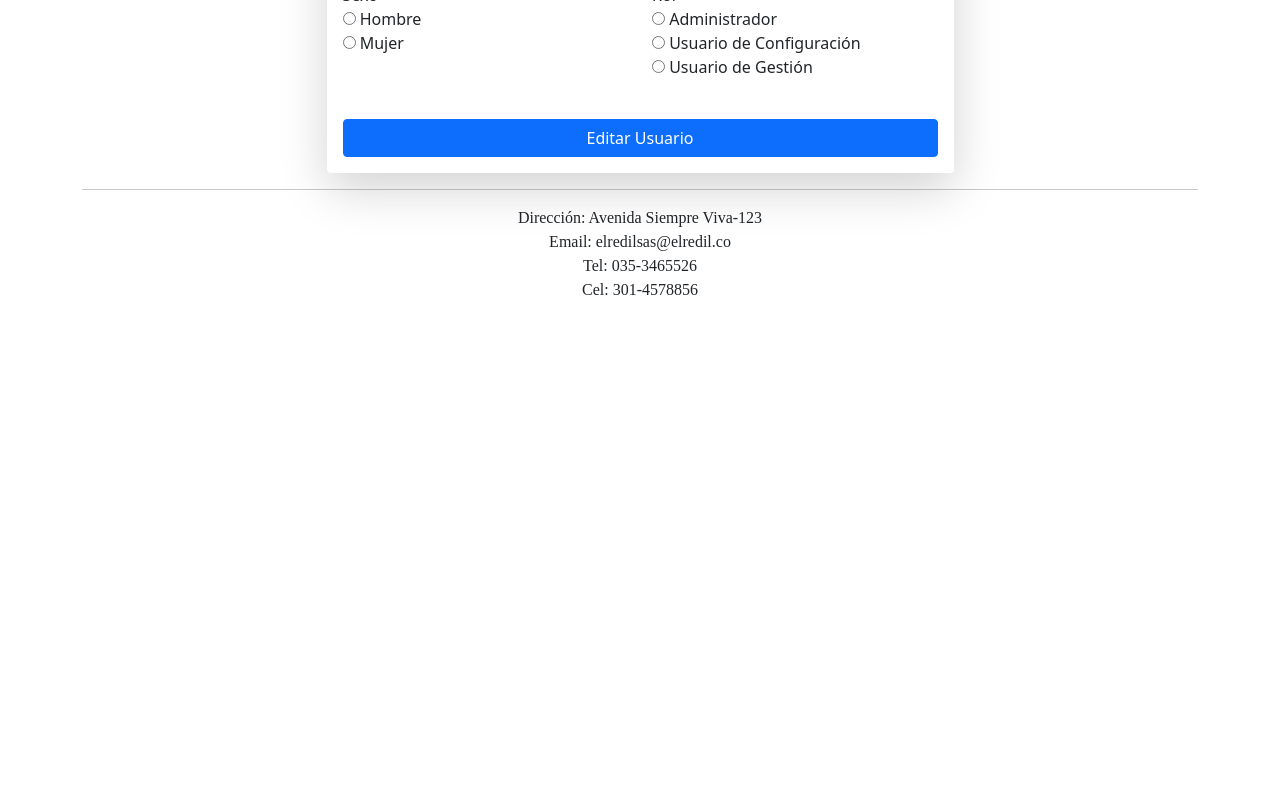
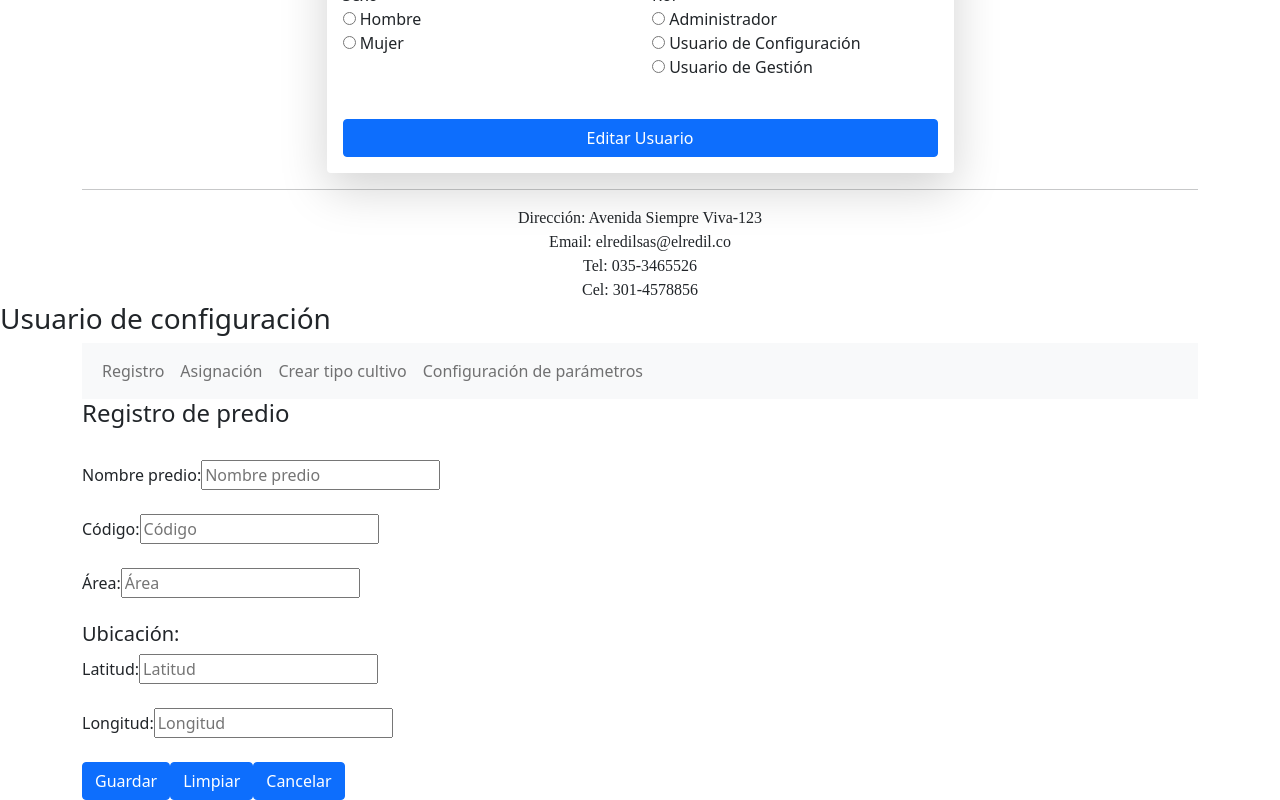
Before and after one commit to KevinHenriquez10/Proyecto, a React (Create React App) app: page / in a window 1280 px wide. Shown: the part 2745-3545 px from the top of the page. Before the commit the page ends 3047 px from the top, so only its background shows below. Built offline with nearby package versions, Linux system fonts and the light colour scheme.

Commit message:
Se agrega component registro predio - usuario conf

```diff
--- a/package.json
+++ b/package.json
@@ -6,6 +6,7 @@
     "@testing-library/jest-dom": "^5.15.0",
     "@testing-library/react": "^11.2.7",
     "@testing-library/user-event": "^12.8.3",
+    "boostrap": "^2.0.0",
     "bootstrap": "^5.1.3",
     "react": "^17.0.2",
     "react-dom": "^17.0.2",
--- a/src/App.js
+++ b/src/App.js
@@ -11,6 +11,7 @@ import alimentario from './assets/img/alimentario.jpg'
 import { Registro } from './components/Registro';
 import { VerUsuarios } from './components/VerUsuarios';
 import { EditarUsuario } from './components/EditarUsuario';
+import { RegistroPredio } from './components/RegistroPredio';
 const data = [
   { id: 1, tipo: "Alimentario", tiempo: "12 meses", terreno: "10 hectareas", producto: "Platano"},
   { id: 2, tipo: "Oleaginoso", tiempo: "9 meses", terreno: "100 hectareas", producto: "Girasol"},
@@ -92,6 +93,8 @@ class App extends React.Component{
     <VerUsuarios/>
     <Registro/>
     <EditarUsuario/>
+    <RegistroPredio/>
+
   </>
   );
   }
--- /dev/null
+++ b/src/components/RegistroPredio.js
@@ -0,0 +1,58 @@
+import React from 'react';
+import { Container } from 'reactstrap';
+
+
+function RegistroPredio(){
+    return(
+        <>
+        <h3>Usuario de configuración</h3>
+        <Container>
+            <div>
+                <nav class="navbar navbar-expand-lg navbar-light bg-light">
+                    <div class="container-fluid">
+                        <div class="collapse navbar-collapse" id="navbarNavAltMarkup">
+                            <div class="navbar-nav">
+                                <a class="nav-link" href="/">Registro</a>
+                                <a class="nav-link" href="/">Asignación</a>
+                                <a class="nav-link" href="/">Crear tipo cultivo</a>
+                                <a class="nav-link" href="/">Configuración de parámetros</a>
+                            </div>
+                        </div>
+                    </div>
+                </nav>
+            </div>
+
+            <div><h4>Registro de predio</h4></div><br/>
+            <div className="div-registroPredio">
+                <label htmlFor="NombrePredio">Nombre predio: </label>
+                <input type="text" placeholder="Nombre predio" id="form-registro-nombrePredio" name="NombrePredio" />
+                <br/>
+                <br/>
+                <label for="Codigo">Código: </label>
+                <input type="number" placeholder="Código" id="form-registro-codigo" name="Codigo" />
+                <br/>
+                <br/>
+                <label for="Area">Área: </label>
+                <input type="number" placeholder="Área" id="form-registro-area" name="Area" />
+                <br/>
+                <br/>
+                <h5> Ubicación:</h5>
+                <label htmlFor="Latitud">Latitud: </label>
+                <input type="text" placeholder="Latitud" id="form-registro-latitud" name="Latitud" />
+                <br/>
+                <br/>
+                <label htmlFor="Longitud">Longitud: </label>
+                <input type="text" placeholder="Longitud" id="form-registro-longitud" name="Longitud" />
+            </div>
+            <br/>
+            <div>
+            <button type="button" class="btn btn-primary">Guardar</button>
+            <button type="button" class="btn btn-primary">Limpiar</button>
+            <button type="button" class="btn btn-primary">Cancelar</button>
+            </div>
+        </Container>
+        </>
+    )
+}
+
+export {RegistroPredio};
```
Also changed, not shown: 1 other file (tests, documents, lock files or other folders).
